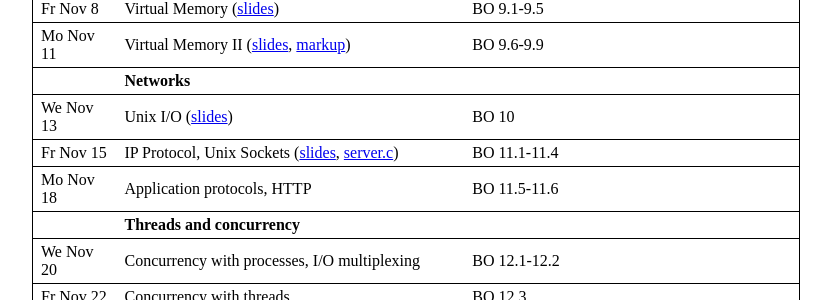
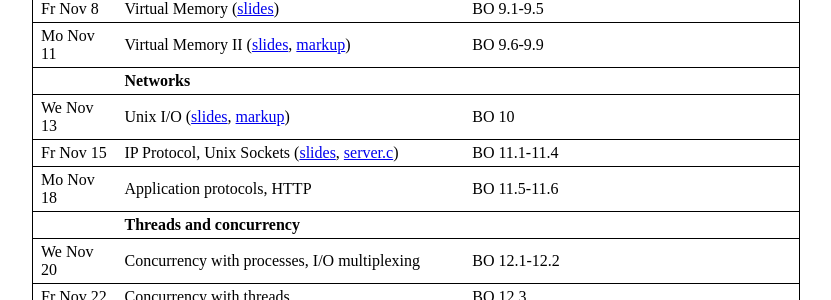
Before and after one commit to jhucsf/fall2019, a Jekyll site: the page built from index.md, in a window 1280 px wide and 900 px high, scrolled down 2188 px. Shown: the part 383-683 px from the top of the window, without its empty margins (224-1055 px from the left). Built offline with Jekyll 4.4.1, drawn with Linux system fonts in a browser that asks for light colours.

Commit message:
markup from lectures 23 and 29

```diff
--- a/index.md
+++ b/index.md
@@ -105,7 +105,7 @@ We Nov 6  | *Work day*
 Fr Nov 8  | Virtual Memory ([slides](lec/lec27.pdf))                           | BO 9.1-9.5
 Mo Nov 11  | Virtual Memory II ([slides](lec/lec28.pdf), [markup](lec/lec28-ink.pdf))                        | BO 9.6-9.9
           | **Networks**
-We Nov 13  | Unix I/O ([slides](lec/lec29.pdf)) | BO 10
+We Nov 13  | Unix I/O ([slides](lec/lec29.pdf), [markup](lec/lec29-ink.pdf)) | BO 10
 Fr Nov 15  | IP Protocol, Unix Sockets ([slides](lec/lec30.pdf), [server.c](res/server.c))                 | BO 11.1-11.4
 Mo Nov 18 | Application protocols, HTTP              | BO 11.5-11.6
           | **Threads and concurrency**
```
Also changed, not shown: 3 other files.
